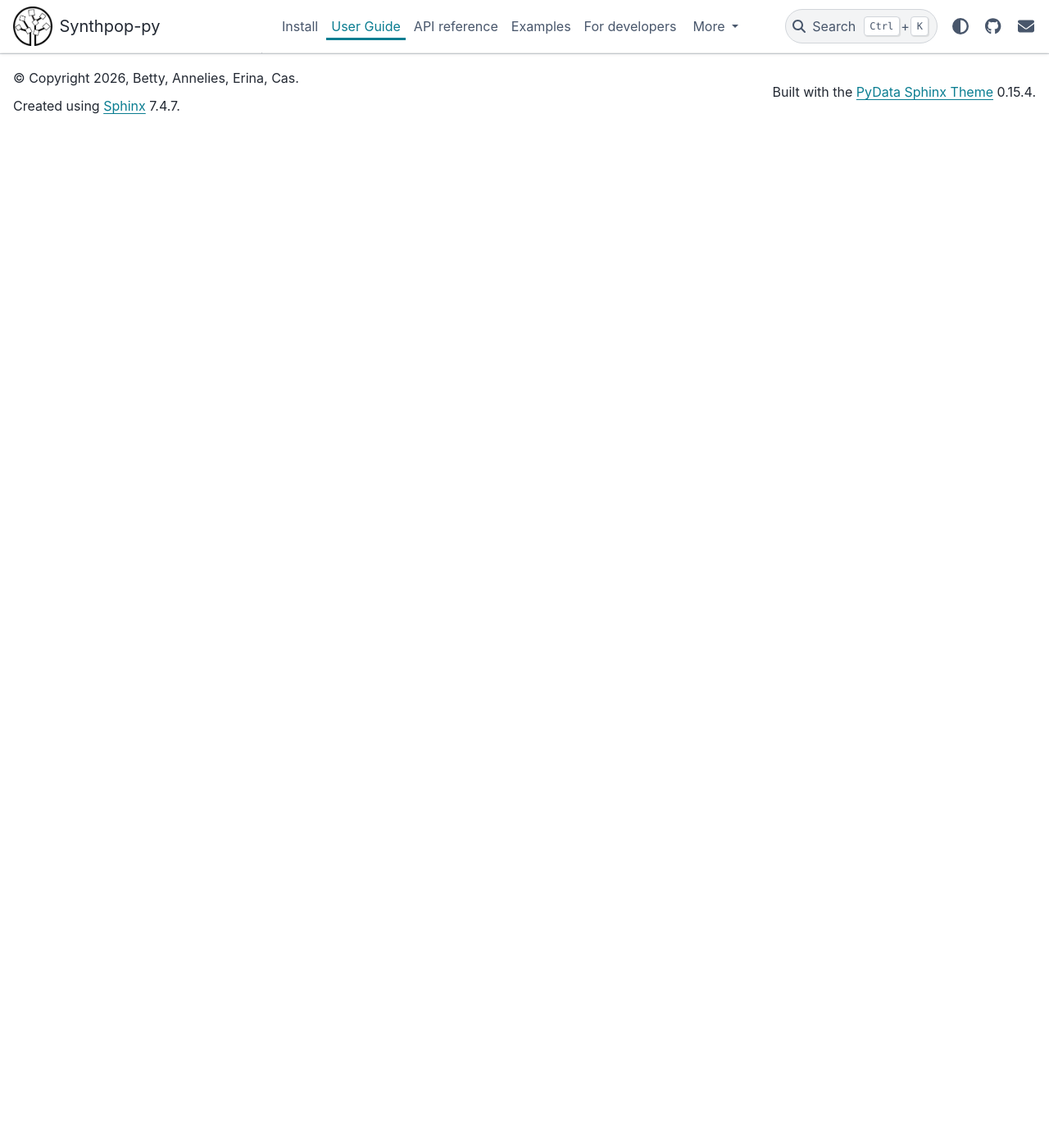
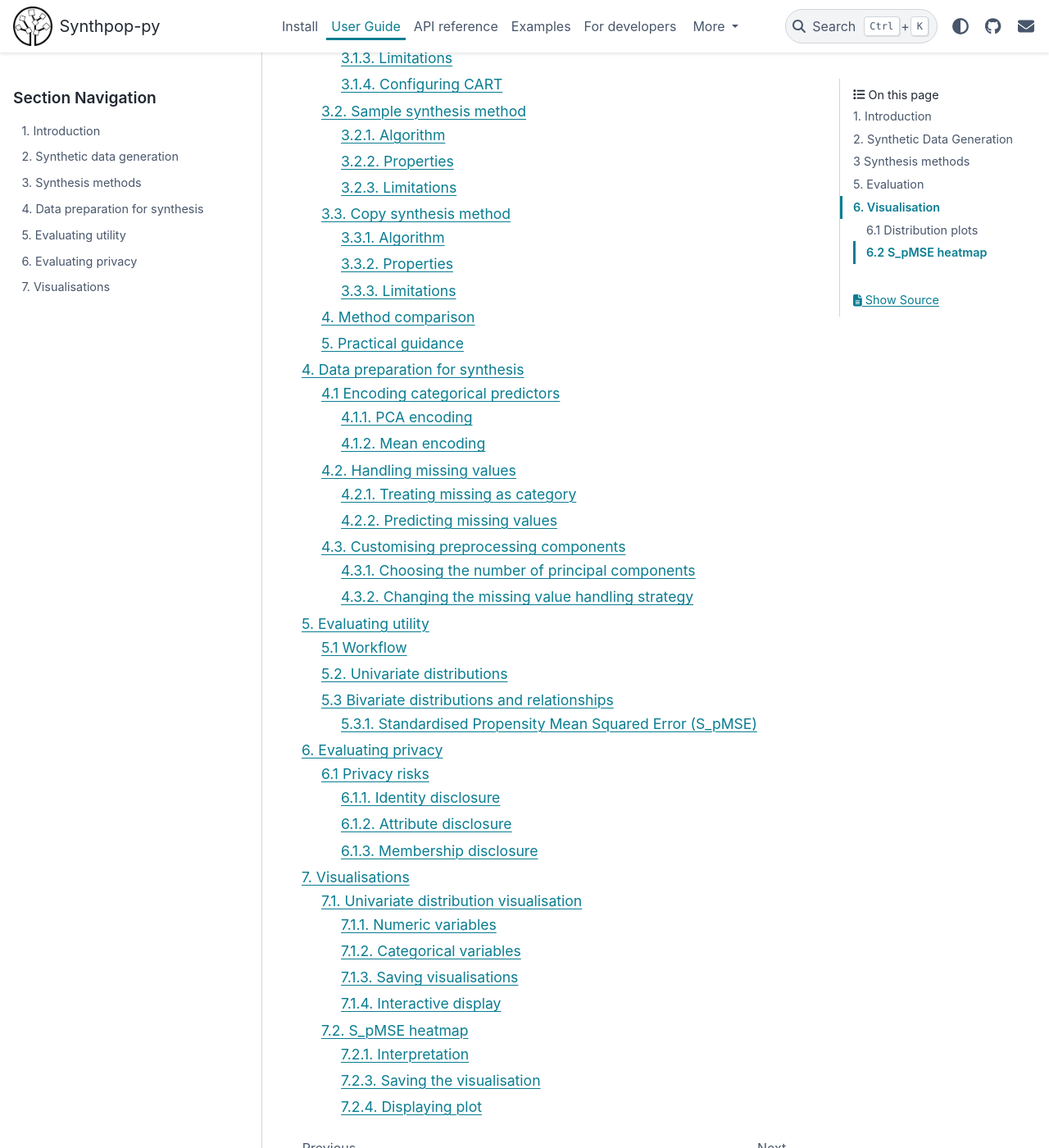
Before and after one commit to duonl/synthpop-py, a Sphinx documentation site: the page built from docs/source/user_guides/user_guides_index.md, in a window 1280 px wide and 1400 px high, scrolled down 4498 px. Shown: the whole window at 82% size. Built offline with Sphinx 7.4.7 and the PyData theme 0.15.4, drawn with Linux system fonts in a browser that asks for light colours; before the commit the page ends 4657 px from its top, so only the background shows below that; some of the changed text lies outside the part shown.

Commit message:
add guides to toctree

````diff
--- a/docs/source/user_guides/user_guides_index.md
+++ b/docs/source/user_guides/user_guides_index.md
@@ -94,13 +94,13 @@ Explain what visual inspection is useful for.
 
 
 ```{toctree}
-:maxdepth: 2
+:maxdepth: 3
 
 1_introduction.md
 2_synthetic_data_generation.md
 3_synthesis_methods.md
 4_data_preparation.md
-user_guide1.md
-user_guide2.md
-user_guide3.md
+5_evaluating_utility.md
+6_evaluating_privacy.md
+7_visualisations.md
 ```
````
